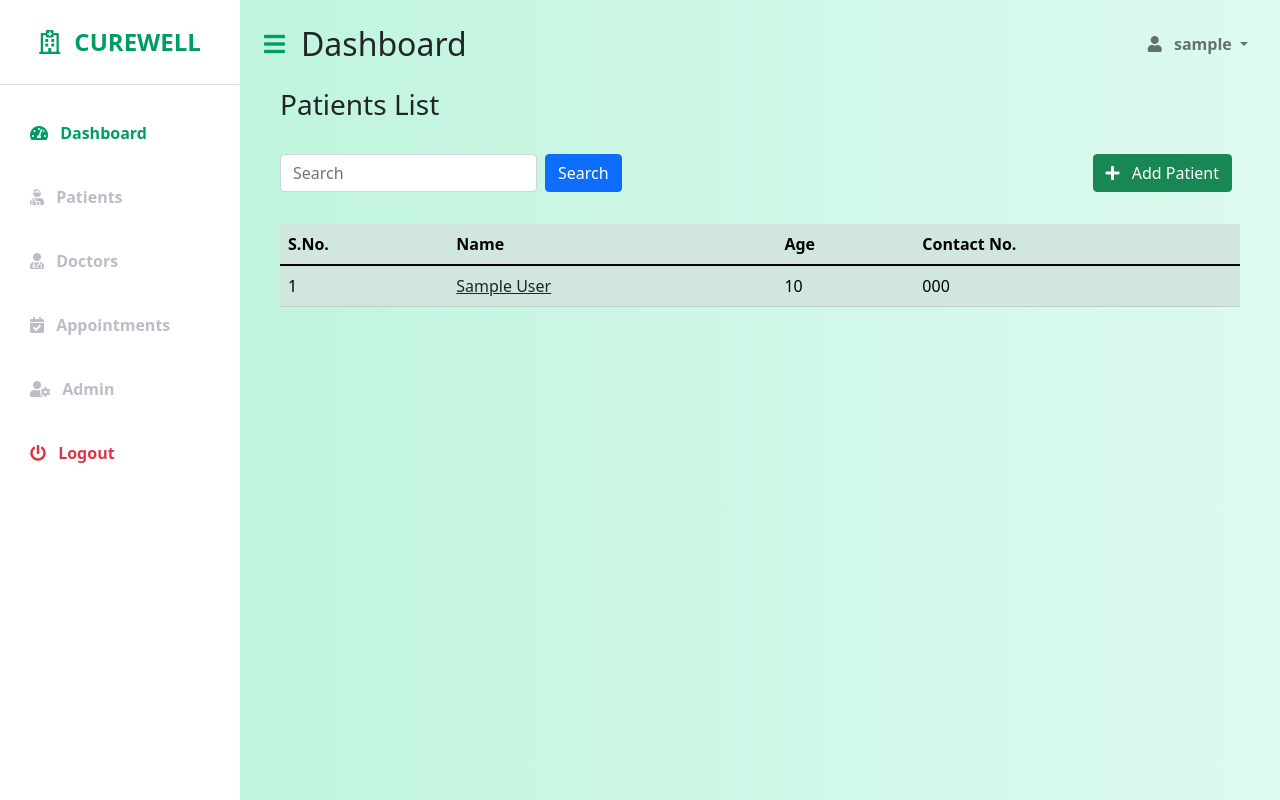
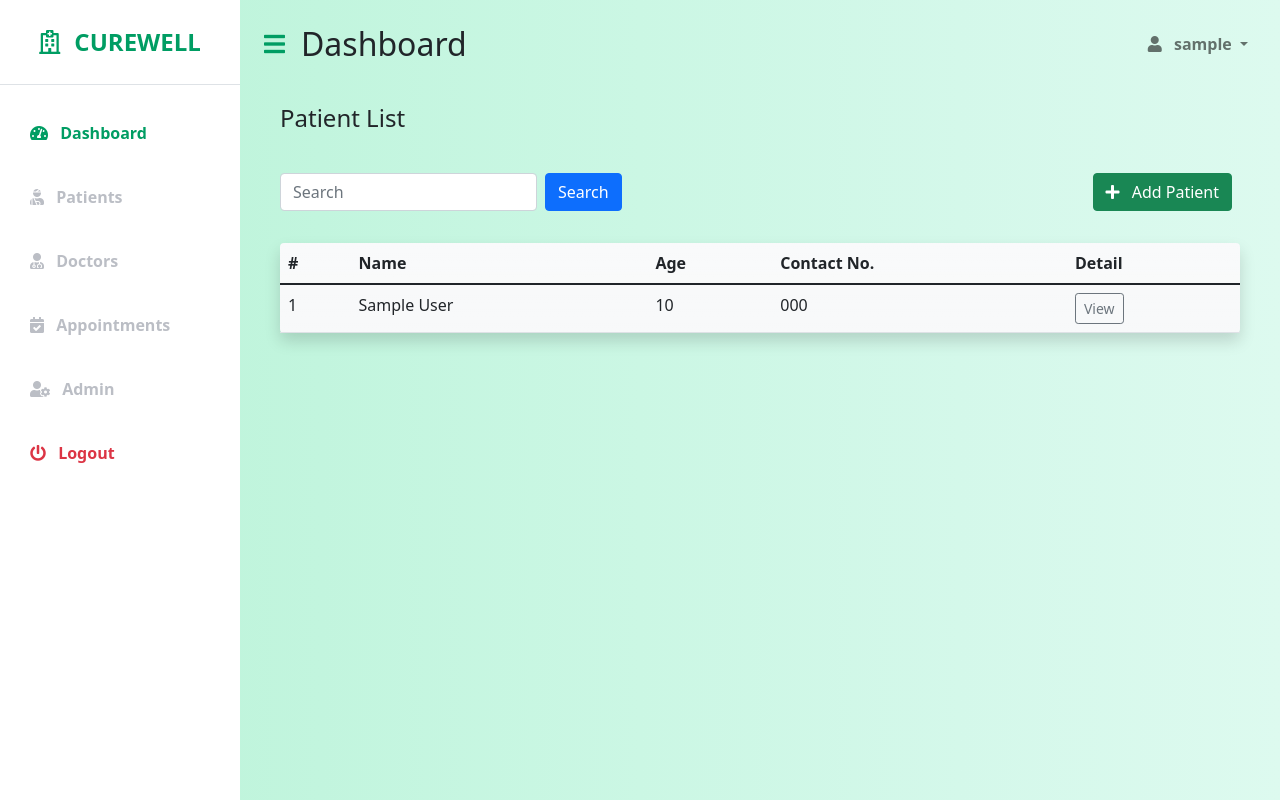
Before and after one commit to Curewell-Homeo-Clinic/admin-system, a Django app: page /patients/ in a window 1280 px wide. Run offline with Django 3.2, Linux system fonts and the light colour scheme; a user stored in the database is signed in; tables that the repository leaves empty hold one stand-in row (values such as "Sample post"); some libraries are stand-ins or nearby versions.

Commit message:
chore: unified styles for all tables

```diff
--- a/templates/appointments/appointment_detail.html
+++ b/templates/appointments/appointment_detail.html
@@ -13,13 +13,11 @@
 {% include 'components/back_button.html' %}
 
 <div class="p-3">
-	<table class="table table-success table-hover">
+	<table class="table table-hover bg-light bg-gradient rounded shadow">
 		<tr>
 			<th>Patient Name</th>
 			<td>
-				<a class="link-secondary" href="{% url 'patient' appointment.patient.id %}">
-					{{ appointment.patient.first_name }} {{ appointment.patient.last_name }}
-				</a>
+				{{ appointment.patient.first_name }} {{ appointment.patient.last_name }}
 			</td>
 		</tr>
 		<tr>
--- a/templates/patients/list_page_utility_bar.html
+++ b/templates/patients/list_page_utility_bar.html
@@ -1,4 +1,4 @@
-<div class="mt-3 mx-0 p-3 d-flex justify-content-between">
+<div class="mx-0 p-3 d-flex justify-content-between">
 	<form method="get">
 		<div class="mx-0 px-0 d-flex">
 			<input class="form-control" name="filter_patient" placeholder="Search" style="width:100%">
--- a/templates/patients/patient_detail.html
+++ b/templates/patients/patient_detail.html
@@ -13,7 +13,7 @@
 {% include 'components/back_button.html' %}
 
 <div class="p-3">
-	<table class="table table-success table-hover">
+	<table class="table table-hover bg-light bg-gradient rounded shadow">
 		<tr>
 			<th>First Name</th>
 			<td>{{ patient.first_name }}</td>
--- a/templates/patients/patient_list.html
+++ b/templates/patients/patient_list.html
@@ -5,20 +5,21 @@
 
 {% block body %}
 
-<div class="px-3">
-	<h3>Patients List</h3>
+<div class="p-3">
+	<h4>Patient List</h4>
 </div>
 
 {% include './list_page_utility_bar.html' %}
 
 <div class="p-3">
-	<table class="table table-hover table-success">
+	<table class="table table-hover bg-light bg-gradient rounded shadow">
 		<thead>
 			<tr>
-				<th scope="col">S.No.</th>
+				<th scope="col">#</th>
 				<th scope="col">Name</th>
 				<th scope="col">Age</th>
 				<th scope="col">Contact No.</th>
+				<th scope="col">Detail</th>
 			</tr>
 		</thead>
 		<tbody>
@@ -26,15 +27,20 @@
 			<tr>
 				<td>{{ patient.id }}</td>
 				<td>
-					<a href="{% url 'patient' patient.id %}" class="link-dark">
-						{{ patient.first_name }} {{ patient.last_name }}
-					</a>
+					{{ patient.first_name }} {{ patient.last_name }}
 				</td>
 				<td>{{ patient.age }}</td>
 				<td>{{ patient.phone_no }}</td>
+				<td>
+					<a href="{% url 'patient' patient.id %}" class="btn btn-sm btn-outline-secondary"
+						role="button">View</a>
+				</td>
 			</tr>
 			{% empty %}
-			<h2>No Patients Found</h2>
+			<div class="alert alert-warning" role="alert">
+				<h4 class="mx-2">No Patients Found</h4>
+				<a href="/patients/" class="btn btn-secondary mx-2" role="button">View All Patients</a>
+			</div>
 			{% endfor %}
 		</tbody>
 	</table>
```
Also changed, not shown: templates/appointments/appointments_list.html (+6 -8 lines).
